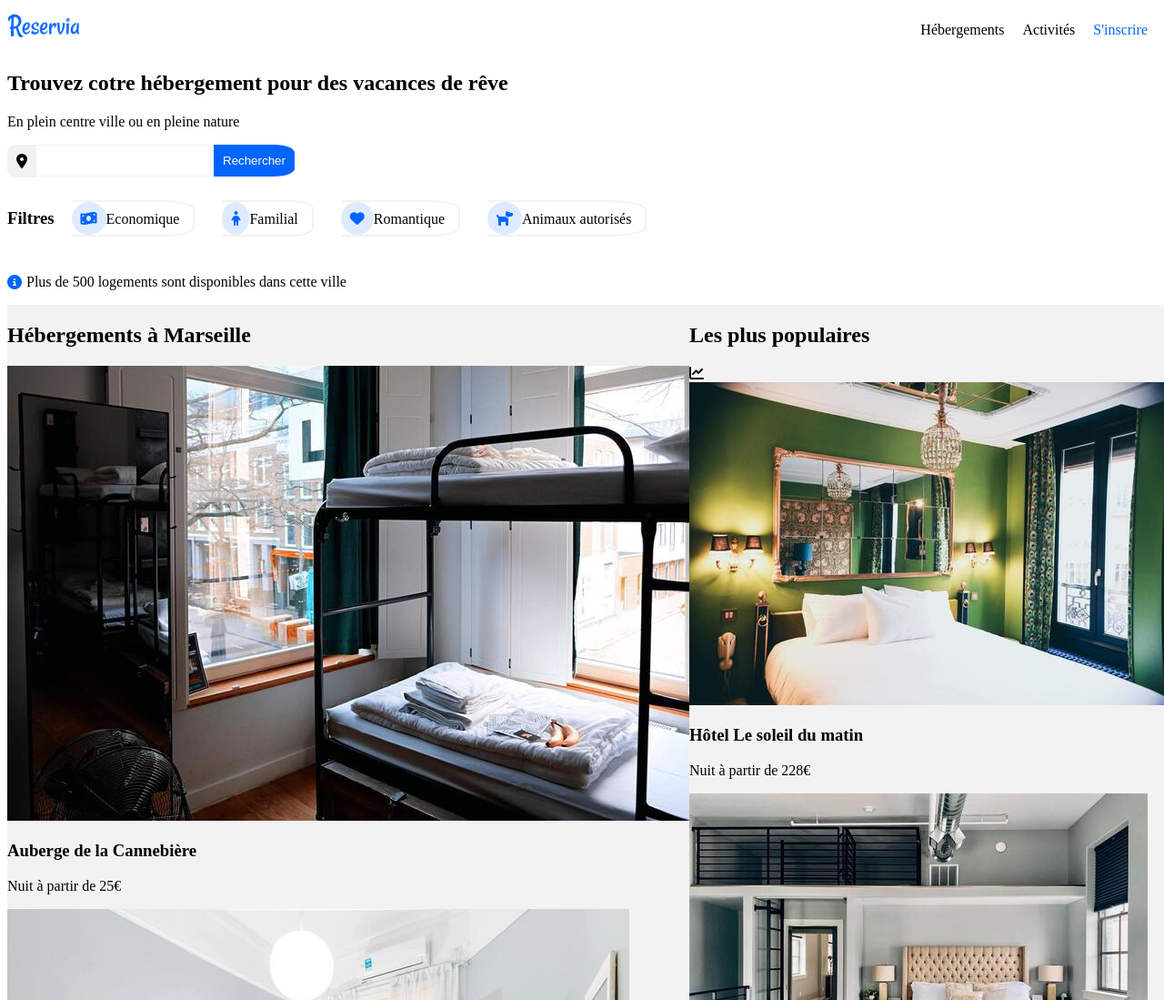
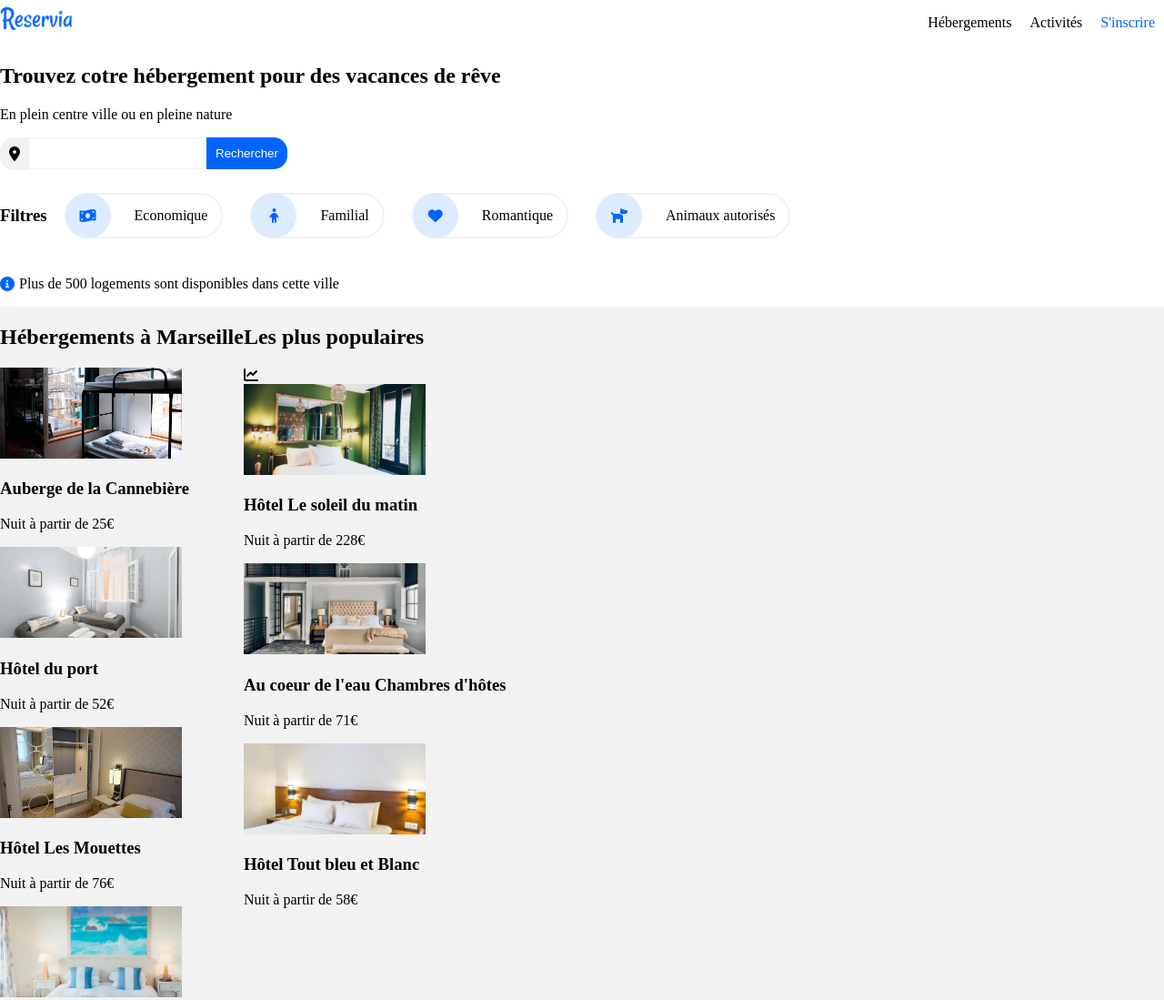
Before and after one commit to KentinTL/maquetteVersPageWeb, a plain HTML site: page index.html in a window 1280 px wide. Shown: the top 1099 px of the page at 91% size. Drawn offline with Linux system fonts and the light colour scheme.

Commit message:
Update style.css

```diff
--- a/style.css
+++ b/style.css
@@ -1,3 +1,12 @@
+* {
+  box-sizing: border-box;
+}
+
+body {
+  margin: 0;
+  padding: 0;
+}
+
 /*HEADER*/
 #header-princ {
   display: flex;
@@ -43,8 +52,8 @@
 
 #search-bar i {
   background-color: #F2F2F2;
-  border-top-left-radius: 25%;
-  border-bottom-left-radius: 25%;
+  border-top-left-radius: 15px;
+  border-bottom-left-radius: 15px;
   padding: 10px;
 }
 
@@ -61,8 +70,8 @@
 #search-bar button {
   background-color: #0065FC;
   border: none;
-  border-top-right-radius: 25%;
-  border-bottom-right-radius: 25%;
+  border-top-right-radius: 15px;
+  border-bottom-right-radius: 15px;
   color: white;
   padding: 10px;
 }
@@ -80,25 +89,32 @@
 }
 
 #filters li {
+  align-items: center;
+  border: solid 2px #F2F2F2;
+  border-radius: 30px;
+  display:  flex;
+  height: 50px;
+  margin-left: 10px;
   margin-right: 20px;
-  margin-left: 10px;
-  border-bottom: solid 2px #F2F2F2;
-  border-right: solid 2px #F2F2F2;
-  border-top: solid 2px #F2F2F2;
-  border-top-right-radius: 25%;
-  border-bottom-right-radius: 25%;
+  padding-left: 75px;
   padding-right: 15px;
+  position: relative;
+  z-index: 1;
 }
 
 #filters li > i {
+  align-items: center;
   color: #0065FC;
   background-color: #DEEBFF;
-  border-top-left-radius: 50%;
-  border-bottom-left-radius: 50%;
-  border-top-right-radius: 50%;
-  border-bottom-right-radius: 50%;
-  margin-right: 0 px;
-  padding: 10px;
+  border-radius: 50%;
+  display: flex;
+  height: 50px;
+  justify-content: center;
+  left: -1px;
+  position: absolute;
+  top: -2px;
+  width: 50px;
+  z-index: 2;
 }
 
 #end-container-high {
@@ -121,6 +137,12 @@
 
 #housing-details {
   background-color: #F2F2F2;
+}
+
+.housing-card img {
+  width: 200px;
+  height: 100px;
+  object-fit: cover;
 }
 
 /*ASIDE*/
```
